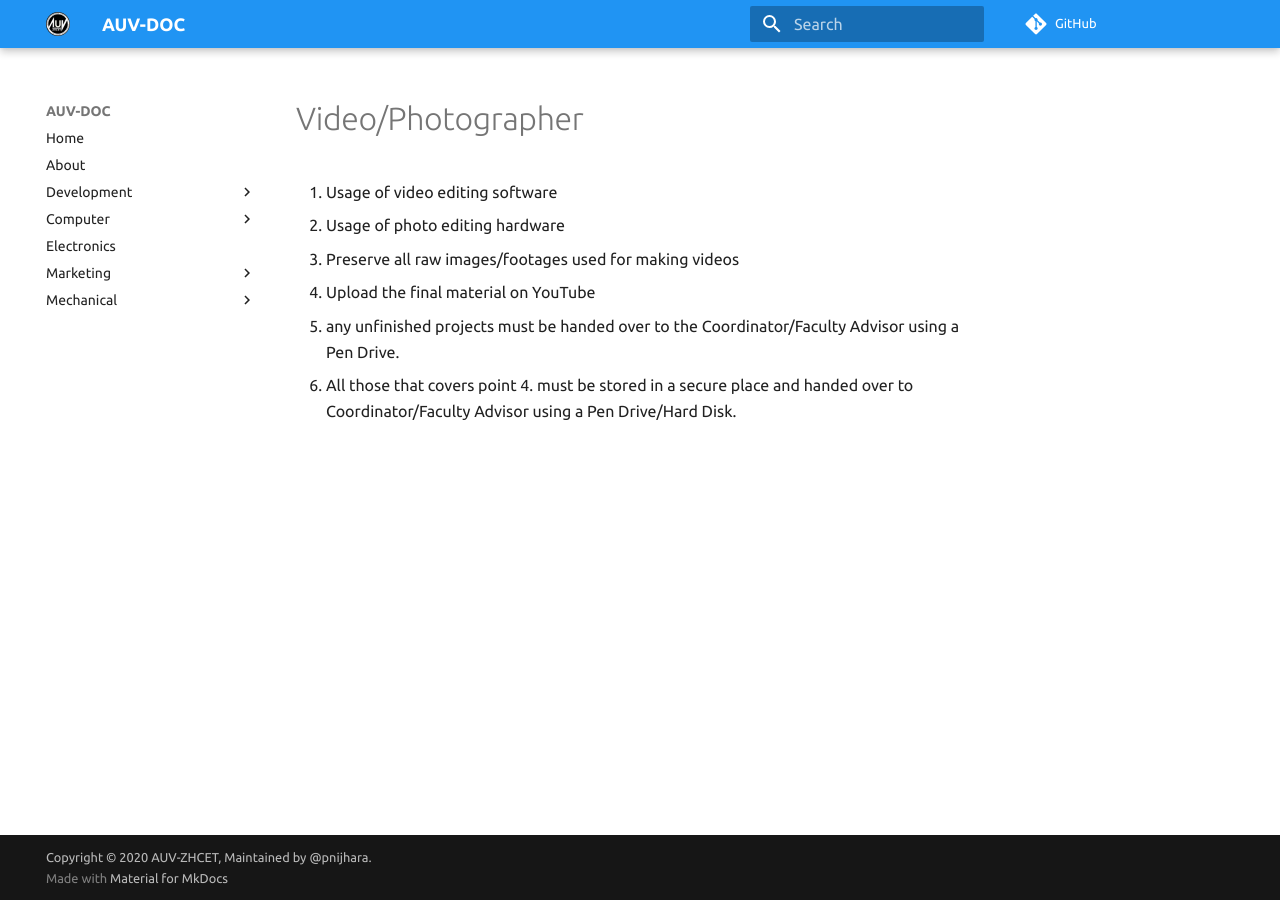
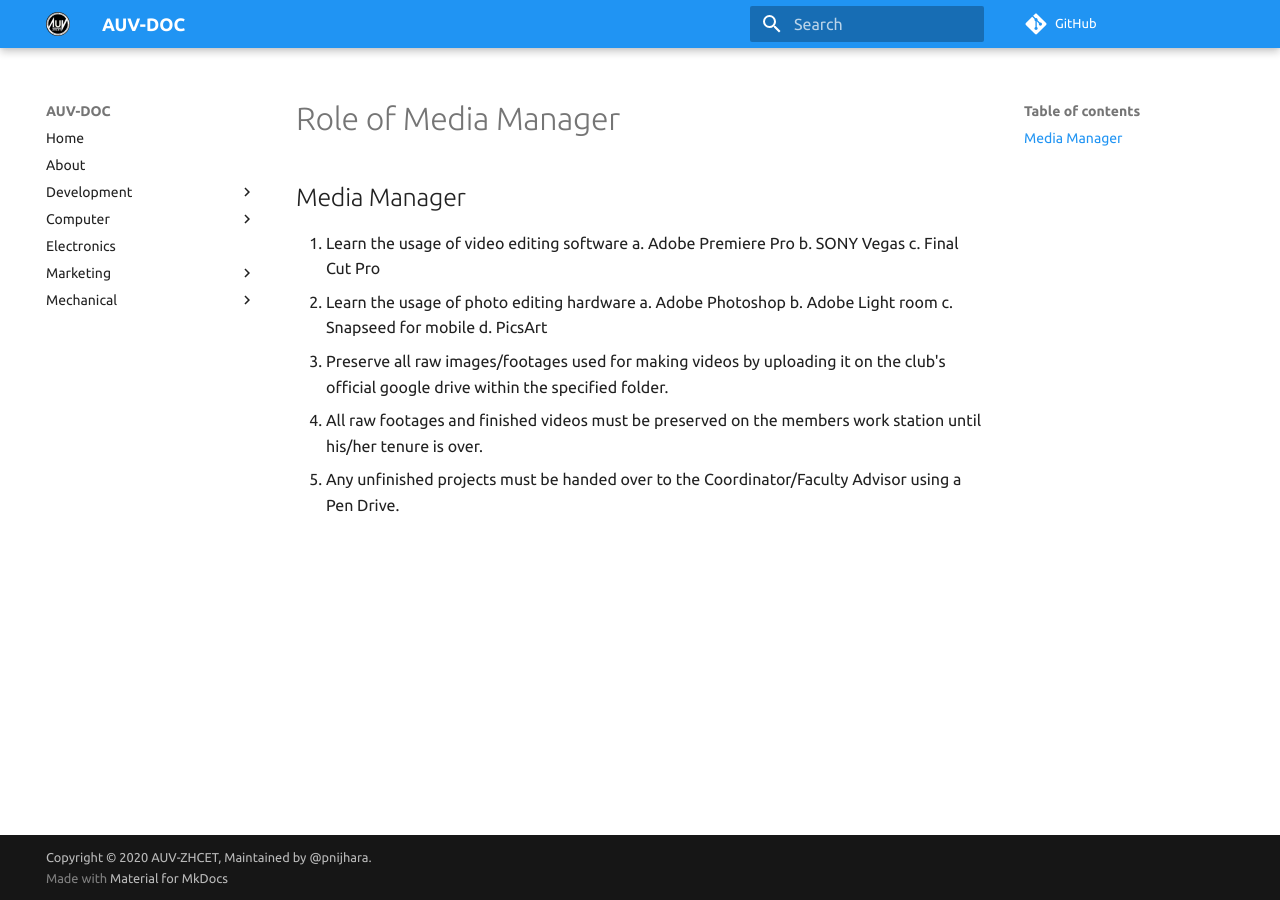
Before and after one commit to auvzhcet/Documentation, an MkDocs documentation site: the page built from docs/marketing/media_Manager.md, in a window 1280 px wide. Built offline with MkDocs 1.6.1 and Material for MkDocs 9.7.7, drawn with Linux system fonts in a browser that asks for light colours; comment, search, counter and statistics services are not loaded.

Commit message:
docs: Update media_Manager.md 1. Add YAML 2. Add prereuisites

```diff
--- a/docs/marketing/media_Manager.md
+++ b/docs/marketing/media_Manager.md
@@ -1,8 +1,20 @@
-# Video/Photographer
+---
+title: Role of Media Manager
+author: Syed Jawad Akhtar
+email-id: syedjawadakhtar@gmail.com
+---
 
-1. Usage of video editing software
-2. Usage of photo editing hardware
-3. Preserve all raw images/footages used for making videos
-4. Upload the final material on YouTube
-5. any unfinished projects must be handed over to the Coordinator/Faculty Advisor using a Pen Drive.
-6. All those that covers point  4. must be stored in a secure place and handed over to Coordinator/Faculty Advisor using a Pen Drive/Hard Disk.
+## Media Manager
+
+1. Learn the usage of video editing software
+    a. Adobe Premiere Pro
+    b. SONY Vegas
+    c. Final Cut Pro
+2. Learn the usage of photo editing hardware
+    a. Adobe Photoshop
+    b. Adobe Light  room
+    c. Snapseed for mobile
+    d. PicsArt
+3. Preserve all raw images/footages used for making videos by uploading it on the club's official google drive within the specified folder.
+4. All raw footages and finished videos must be preserved on the members work station until his/her tenure is over.
+5. Any unfinished projects must be handed over to the Coordinator/Faculty Advisor using a Pen Drive.
```
